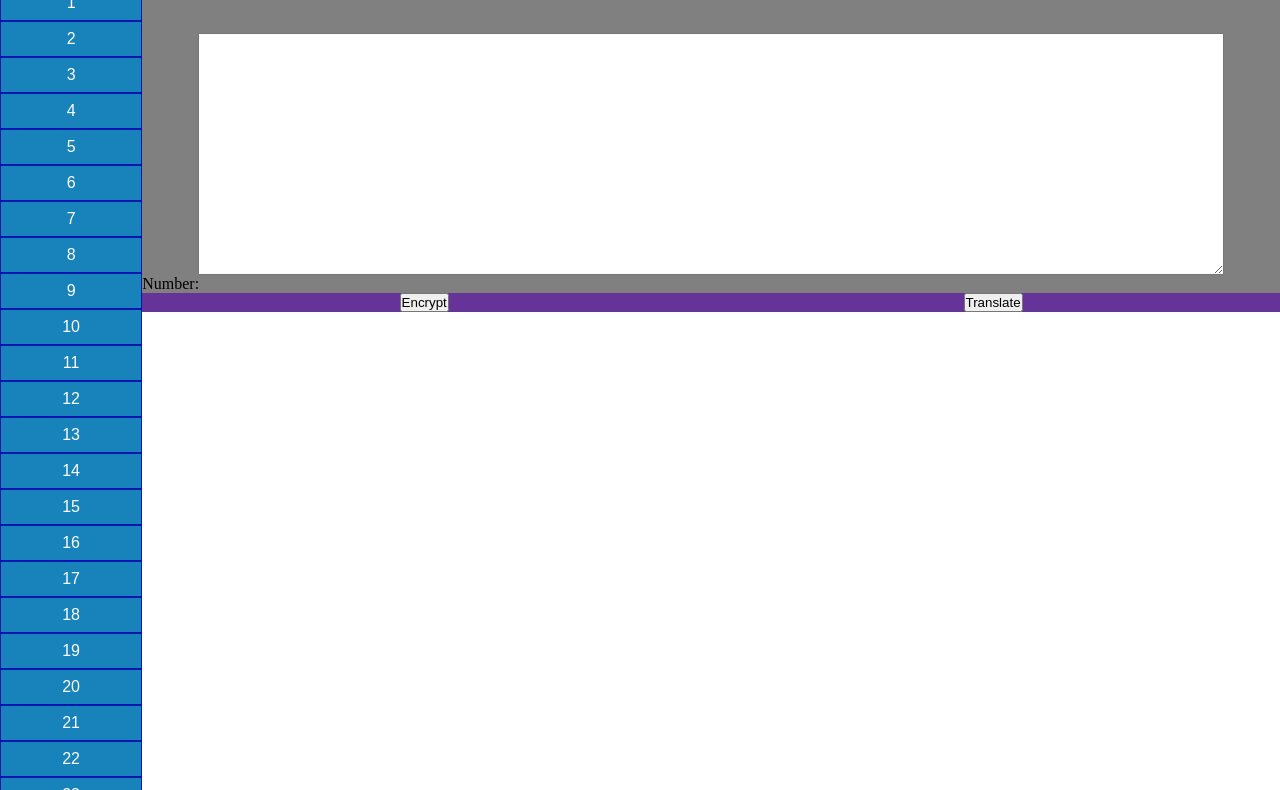
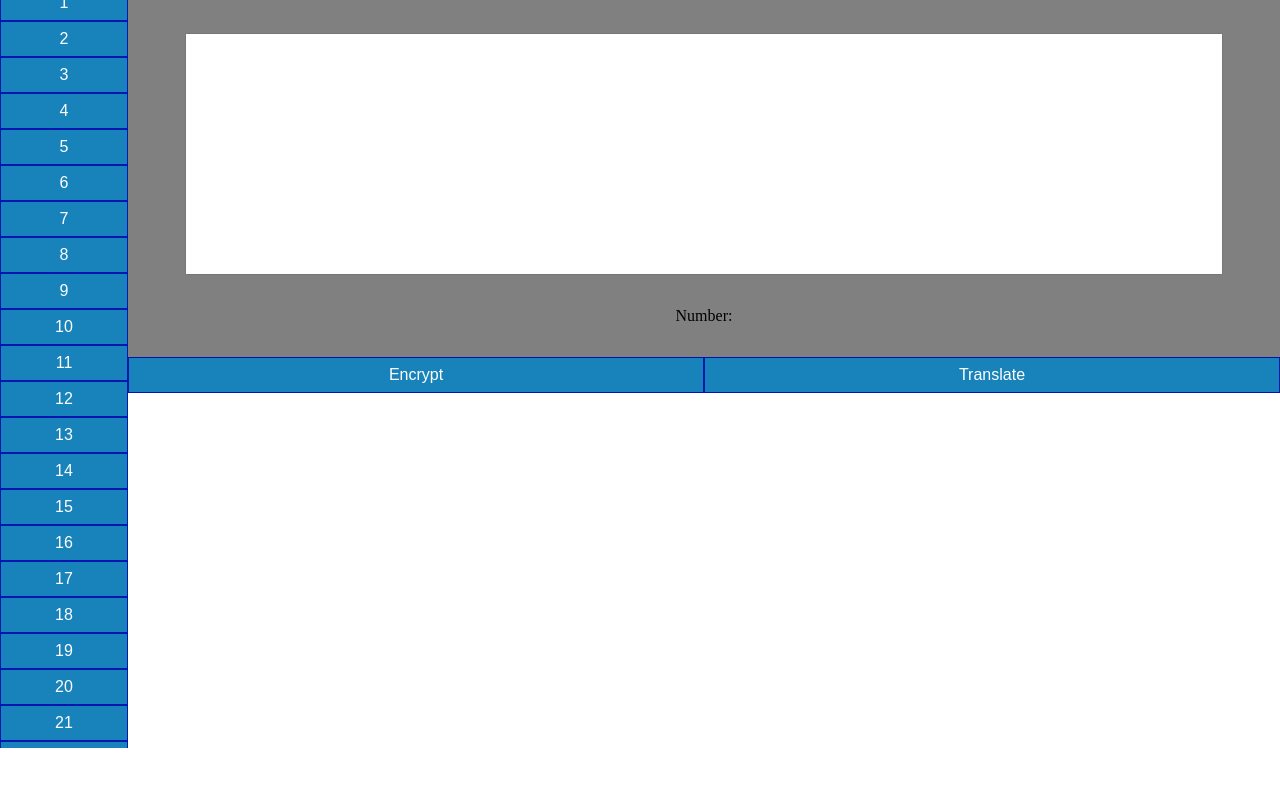
Before and after one commit to FabricioMoreno/Cesar-s-Encryption, a plain HTML site: page index.html in a window 1280 px wide. Shown: the part 52-842 px from the top of the page. After the commit the page ends 800 px from the top, so only its background shows below. Drawn offline with Linux system fonts and the light colour scheme.

Commit message:
El nav ya esta perfecto

```diff
--- a/index.css
+++ b/index.css
@@ -14,14 +14,12 @@
 {
     flex: 1;
     display: flex;
-
 }
 #key
 {
     width: 100%;
     display: flex;
     flex-direction: column;
-
 }
 #keyNumber
 {
@@ -30,7 +28,6 @@
 }
 .number
 {
-
     text-decoration: none;
     cursor: pointer;
     padding: 0.5rem;
@@ -38,12 +35,20 @@
     color: #ffffff;
     background-color: #1883ba;
     border: 0.1rem solid #0016b0;
-
+}
+.resize
+{
+    height: 100%;
+    width: 10%;
+    background-color: #fff;
+    position: fixed!important;
+    z-index: 1;
+    overflow: auto
 }
 /*SECUNDA VENTANA*/
 #second
 {
-    flex: 8;
+    width: 90%;
 }
 #second h1
 {
@@ -52,6 +57,8 @@
 }
 #encrypt
 {
+    width: 100%;
+    background: yellow;
     display: flex;
     flex-direction: column;
     align-items: stretch;
@@ -62,7 +69,11 @@
     background: gray;
     display: flex;
     flex-direction: column;
-
+}
+#secondBody p
+{
+    text-align: center;
+    margin: 2rem 0.1rem;
 }
 #text
 {
@@ -71,6 +82,7 @@
     max-width: 90%;
     min-height: 15rem;
     max-height: 15rem;
+    resize: none; /*MIERDA AL FIN LO LOGREE!!!!*/
 }
 #button
 {
@@ -78,3 +90,14 @@
     justify-content: space-around;
     background: rebeccapurple;
 }
+.button
+{
+    width: 100%;
+    text-decoration: none;
+    cursor: pointer;
+    padding: 0.5rem;
+    font-size: 1rem;
+    color: #ffffff;
+    background-color: #1883ba;
+    border: 0.1rem solid #0016b0;
+}
--- a/index.html
+++ b/index.html
@@ -6,15 +6,13 @@
     <meta http-equiv="X-UA-Compatible" content="ie=edge">
     <title>Document</title>
     <link rel="stylesheet" href="index.css">
-
 </head>
 <body>
     <div id="padre">
         <div id="first">
             <div id="key">
-                 <h1>Key</h1>
-                <div id="keyNumber">
-
+                <div id="keyNumber" class="resize">
+                    <h1>Key</h1>
                     <button class="number">1</button>
                     <button class="number">2</button>
                     <button class="number">3</button>
@@ -49,12 +47,12 @@
             <div id="encrypt">
                 <h1>Diego's Encryption</h1>
                 <div id="secondBody">
-                    <textarea name="" id="text" cols="30" rows="10"></textarea>
+                    <textarea name="" id="text"></textarea>
                     <p>Number:</p>
                 </div>
                 <div id="button">
-                    <button>Encrypt</button>
-                    <button>Translate</button>
+                    <button class="button">Encrypt</button>
+                    <button class="button">Translate</button>
                 </div>
             </div>
         </div>
```
